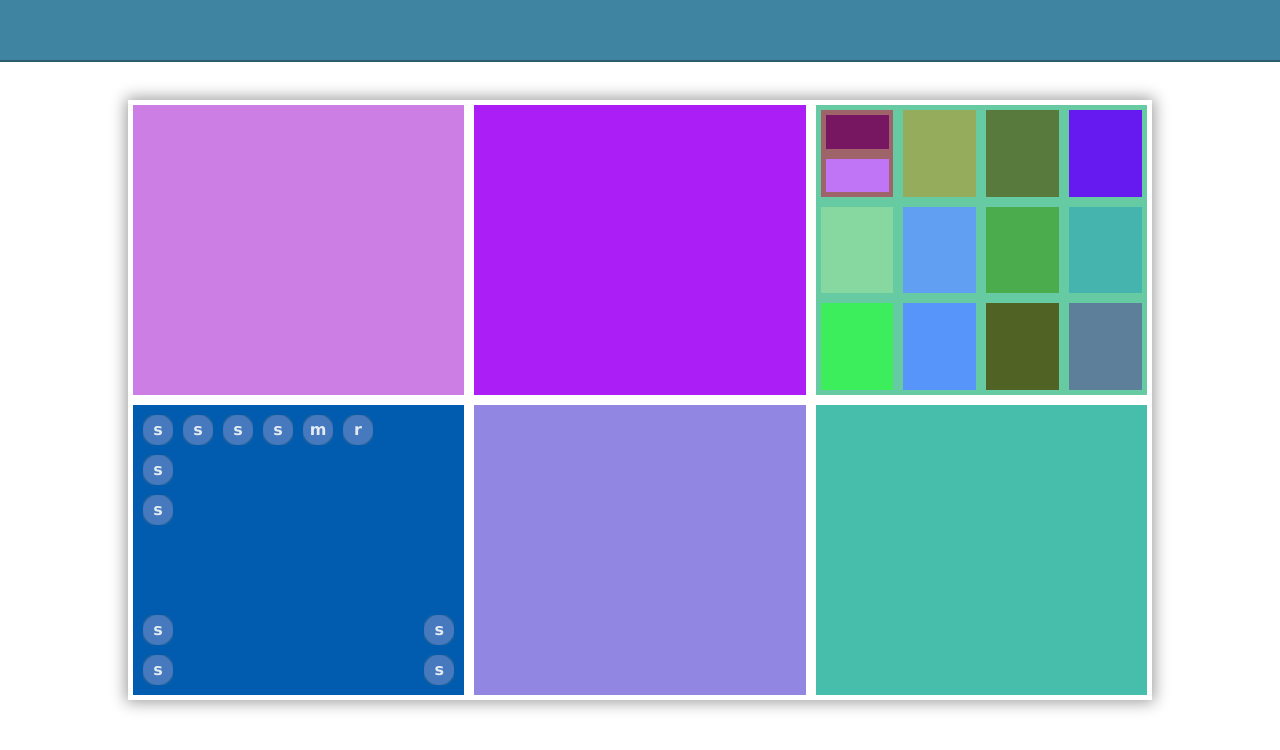
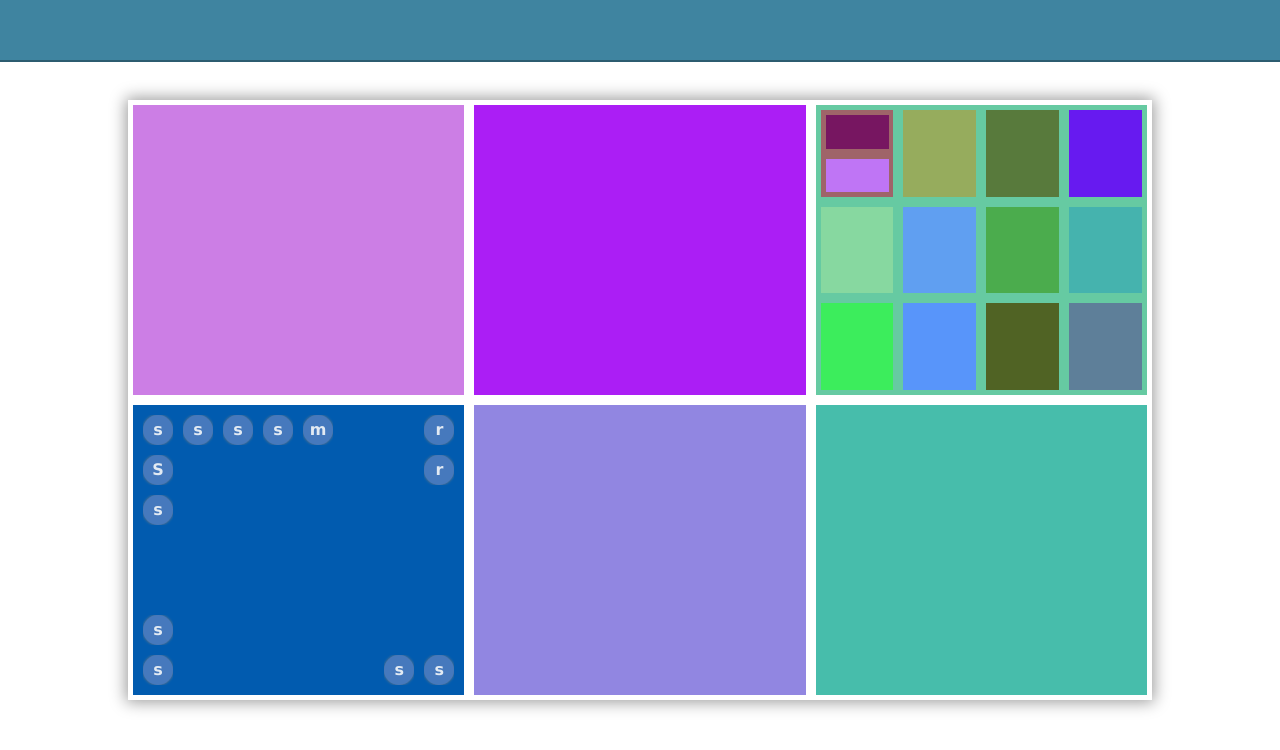
Before and after one commit to chinenyeegbe/truss-layout, a website: page implementation/layout/index.html in a window 1280 px wide. Drawn offline with Linux system fonts and the light colour scheme.

Commit message:
button restriction added

```diff
--- a/implementation/layout/index.html
+++ b/implementation/layout/index.html
@@ -88,13 +88,14 @@
 		thirdLayout.addButton('s',{ position: 'top-left', orientation: 'horizontal'});
 		thirdLayout.addButton('s',{ position: 'top-left', orientation: 'horizontal'});
 		thirdLayout.addButton('m',{ position: 'top-left', orientation: 'horizontal'});
-		thirdLayout.addButton('r',{ position: 'top-left', orientation: 'horizontal'});
-		thirdLayout.addButton('s',{ position: 'top-left', orientation: 'vertical'});
+		thirdLayout.addButton('r',{ position: 'top-right', orientation: 'horizontal'});
+		thirdLayout.addButton('r',{ position: 'right-top', orientation: 'vertical'});
+		thirdLayout.addButton('S',{ position: 'top-left', orientation: 'vertical'});
 		thirdLayout.addButton('s',{ position: 'top-left', orientation: 'vertical'});
 		thirdLayout.addButton('s',{ position: 'bottom-left', orientation: 'vertical'});
 		thirdLayout.addButton('s',{ position: 'bottom-left', orientation: 'vertical'});
 		thirdLayout.addButton('s',{ position: 'bottom-right', orientation: 'vertical'});
-		thirdLayout.addButton('s',{ position: 'bottom-right', orientation: 'vertical'});
+		thirdLayout.addButton('s',{ position: 'bottom-right', orientation: 'horizontal'});
 	});
 </script>
 </html>
--- a/src/grid.js
+++ b/src/grid.js
@@ -54,21 +54,6 @@ class Grid {
 
 	}
 
-	_calculateMaxButton () {
-		let oh = this.node.offsetHeight,
-			ow = this.node.offsetWidth,
-			btnSize = 40;
-
-		this.maxButton || (this.maxButton = {
-			horizontal: Math.floor(ow / btnSize),
-			vertical: Math.floor(oh / btnSize),
-			horizontalCount : 0,
-			verticalCount : 0
-		});
-
-		return this;
-	}
-
 	createSplit (split, cb) {
 		let splitLayout = this.splitLayout = new TrussLayout(this.node);
 		splitLayout.createSplit(split, cb);
@@ -76,8 +61,7 @@ class Grid {
 	}
 
 	addButton (contentConf, orientation, events) {
-		let _orientation = orientation.orientation || 'horizontal';
-		if(this.maxButton[_orientation + 'Count'] >= this.maxButton[_orientation]) {
+		if(!this._canAddButton(orientation)) {
 			return this;
 		}
 		let config = {
@@ -97,7 +81,6 @@ class Grid {
 		} else if (events && typeof events === 'object') {
 			events.name && events.callback && this._addEvent(btn, events.name, events.callback);
 		}
-		this.maxButton[_orientation + 'Count']++;
 		return btn;
 	}
 
@@ -166,11 +149,17 @@ class Grid {
 								currentPos[str] = `${_posObj[i][str]}px`;
 								currentPos[lr] = `${_posObj[i][lr]}px`;
 
-								orientation === HORIZONTAL ? _posObj[i][lr] += 40 : _posObj[i][str] += 40;
+								orientation === HORIZONTAL ? (_posObj[i][lr] += 40, this.maxButton[orientation + 'Count'][str]++) :
+								 (_posObj[i][str] += 40, this.maxButton[orientation + 'Count'][lr]++);
+
 								!_posObj[i]['isModified'] && (_posObj[i]['isModified'] = true);
 							} else {
-								!_posObj[i]['isModified'] && (orientation === HORIZONTAL ? _posObj[i][str] += 40 : _posObj[i][lr] += 40) &&
-								 (_posObj[i]['isModified'] = true);
+								 if(!_posObj[i]['isModified']) {
+									orientation === HORIZONTAL ? (_posObj[i][str] += 40, this.maxButton[orientation + 'Count'][lr]++) :
+									(_posObj[i][lr] += 40, this.maxButton[orientation + 'Count'][str]++);
+
+									_posObj[i]['isModified'] = true;
+								 }
 							}
 
 						}
@@ -180,6 +169,53 @@ class Grid {
 
 		return currentPos;
 	}
+	/**
+	 * checks the total number of buttons added and returns boolean if any more buttons can be added or not
+	 * @param {object} obj - orientation configaration
+	 * @returns {}
+	 */
+	_canAddButton (obj) {
+		let orientation = `${obj.orientation}Count`,
+			pos = obj.position.replace(/\s/g, ''),
+			posArr = pos.split('-'),
+			currentBtnStatus = this.maxButton || (this.maxButton = this._calculateMaxButton()),
+			position = ((_or, _posArr) => {
+					let _pos = null;
+					if (_or === 'horizontal') {
+						_posArr.forEach(i => {
+							(i === 'top' || i === 'bottom') && (_pos = i);
+						});
+					} else {
+						_posArr.forEach(i => {
+							(i === 'left' || i === 'right') && (_pos = i);
+						});
+					}
+					return _pos;
+				})(obj.orientation, posArr);
+
+			return currentBtnStatus[orientation][position] < this.maxButton[obj.orientation];
+	}
+
+	_calculateMaxButton () {
+		let oh = this.node.offsetHeight,
+			ow = this.node.offsetWidth,
+			btnSize = 40;
+
+		this.maxButton || (this.maxButton = {
+			horizontal: Math.floor(ow / btnSize),
+			vertical: Math.floor(oh / btnSize),
+			horizontalCount : {
+				top: 1,
+				bottom: 1
+			},
+			verticalCount : {
+				left: 1,
+				right: 1
+			}
+		});
+
+		return this;
+	}
 }
 
 // export default Grid;
```
